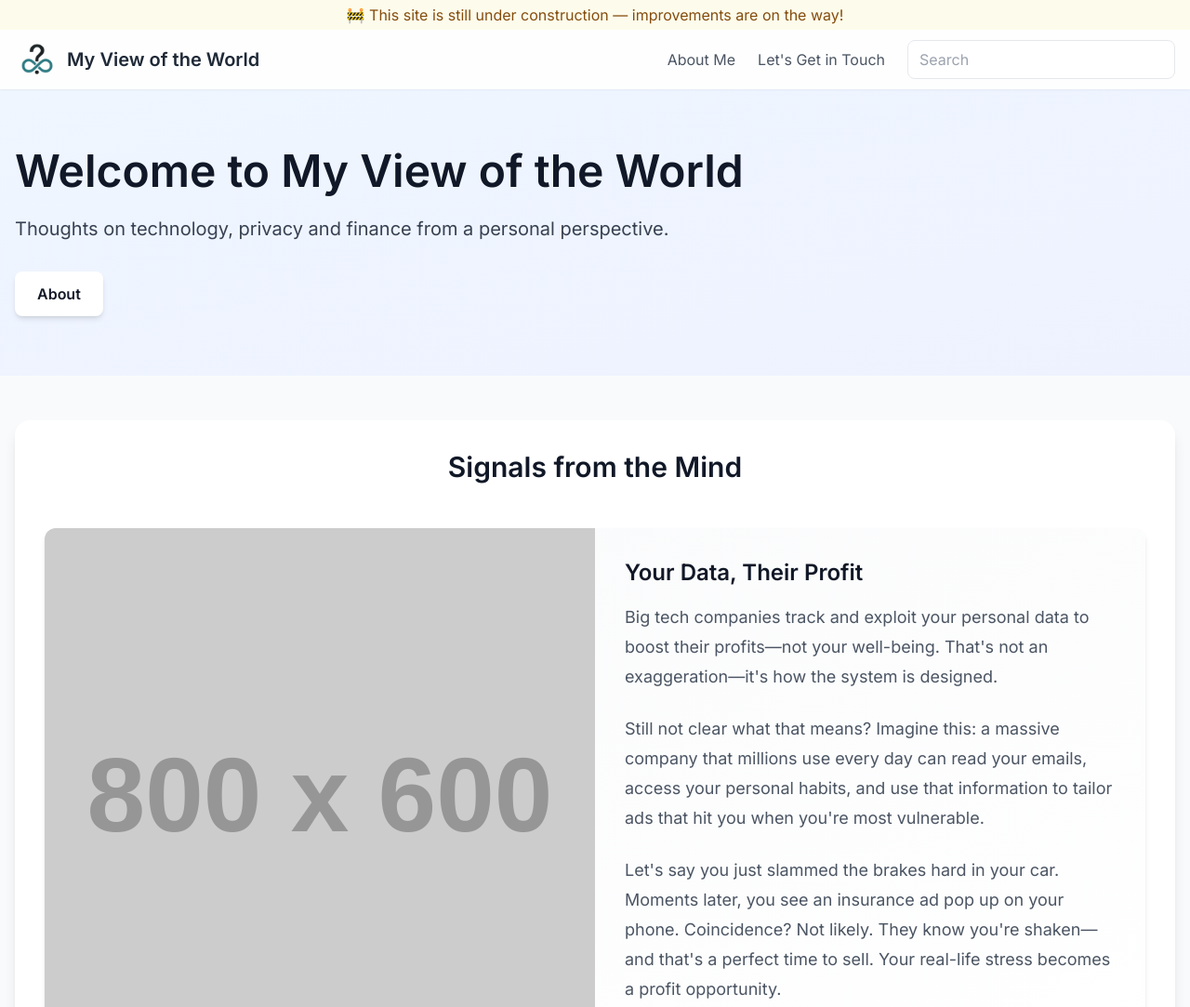
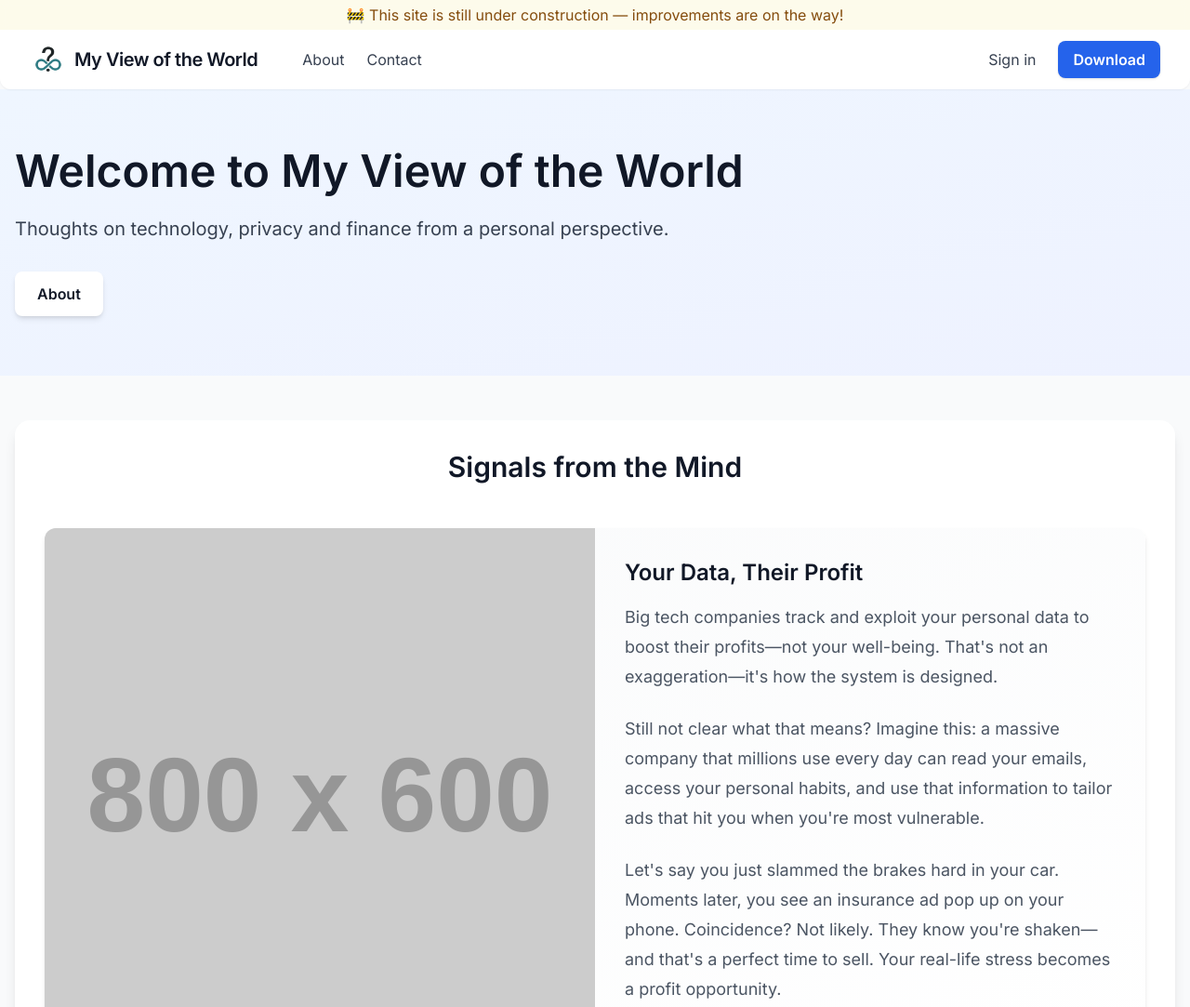
Before and after one commit to charanpaldeol/palchat, an Astro site in the folder myastosite/: page / in a window 1280 px wide. Shown: the top 1083 px of the page at 93% size. Built offline with nearby package versions, Linux system fonts and the light colour scheme; Astro itself is replaced by a stand-in of ours; placeholder pictures from the web are drawn by us.

Commit message:
Update navigation bar to match Cursor.com design: logo left, links left, actions right, responsive

```diff
--- a/myastosite/src/layouts/Layout.astro
+++ b/myastosite/src/layouts/Layout.astro
@@ -44,28 +44,39 @@ const { title, description = "Personal blog exploring technology, privacy and fi
       </div>
     </div>
 
-    <!-- Navbar -->
-    <nav class="sticky top-0 bg-white bg-opacity-80 backdrop-blur-sm shadow-sm">
-      <div class="container mx-auto px-4 py-2">
-        <div class="flex items-center justify-between">
-          <div class="flex items-center">
-            <img src="/assets/palchatlogo.png" alt="Site Logo" class="w-12 h-12 mr-2" />
-            <a href="/" class="text-xl font-semibold text-gray-800">My View of the World</a>
-          </div>
-
-          <div class="hidden md:flex items-center space-x-6">
-            <a href="/about" class="text-gray-600 hover:text-gray-900">About Me</a>
-            <a href="/contact" class="text-gray-600 hover:text-gray-900">Let's Get in Touch</a>
-            <div class="relative">
-              <input type="search" placeholder="Search" class="pl-3 pr-10 py-2 border rounded-lg focus:outline-none focus:ring-2 focus:ring-blue-500" />
+    <!-- Cursor-style Navbar -->
+    <nav class="sticky top-0 z-30 w-full bg-white/90 backdrop-blur shadow-sm rounded-b-xl">
+      <div class="max-w-7xl mx-auto px-4 sm:px-6 lg:px-8">
+        <div class="flex h-16 items-center justify-between">
+          <!-- Left: Logo and Links -->
+          <div class="flex items-center gap-8">
+            <a href="/" class="flex items-center gap-2">
+              <img src="/assets/palchatlogo.png" alt="Site Logo" class="w-10 h-10 rounded" />
+              <span class="text-xl font-bold text-gray-900 tracking-tight">My View of the World</span>
+            </a>
+            <div class="hidden md:flex gap-6 ml-4">
+              <a href="/about" class="text-gray-700 hover:text-blue-600 font-medium transition">About</a>
+              <a href="/contact" class="text-gray-700 hover:text-blue-600 font-medium transition">Contact</a>
             </div>
           </div>
-
-          <button class="md:hidden p-2" aria-label="Menu">
-            <svg class="w-6 h-6" fill="none" stroke="currentColor" viewBox="0 0 24 24">
-              <path stroke-linecap="round" stroke-linejoin="round" stroke-width="2" d="M4 6h16M4 12h16M4 18h16"></path>
-            </svg>
-          </button>
+          <!-- Right: Actions -->
+          <div class="flex items-center gap-2">
+            <a href="#" class="hidden md:inline-block px-4 py-2 rounded-lg text-gray-700 font-medium hover:bg-gray-100 transition">Sign in</a>
+            <a href="#" class="inline-block px-4 py-2 rounded-lg bg-blue-600 text-white font-semibold shadow hover:bg-blue-700 transition">Download</a>
+            <!-- Hamburger -->
+            <button id="navbar-toggle" class="md:hidden ml-2 p-2 rounded hover:bg-gray-100 focus:outline-none focus:ring-2 focus:ring-blue-500" aria-label="Open menu" onclick="document.getElementById('mobile-menu').classList.toggle('hidden')">
+              <svg class="w-6 h-6" fill="none" stroke="currentColor" viewBox="0 0 24 24">
+                <path stroke-linecap="round" stroke-linejoin="round" stroke-width="2" d="M4 6h16M4 12h16M4 18h16" />
+              </svg>
+            </button>
+          </div>
+        </div>
+        <!-- Mobile Menu -->
+        <div id="mobile-menu" class="md:hidden hidden mt-2 rounded-lg bg-white shadow-lg border border-gray-100">
+          <a href="/about" class="block px-4 py-2 text-gray-700 hover:bg-gray-50">About</a>
+          <a href="/contact" class="block px-4 py-2 text-gray-700 hover:bg-gray-50">Contact</a>
+          <a href="#" class="block px-4 py-2 text-gray-700 hover:bg-gray-50">Sign in</a>
+          <a href="#" class="block px-4 py-2 text-blue-600 font-semibold hover:bg-blue-50">Download</a>
         </div>
       </div>
     </nav>
```
